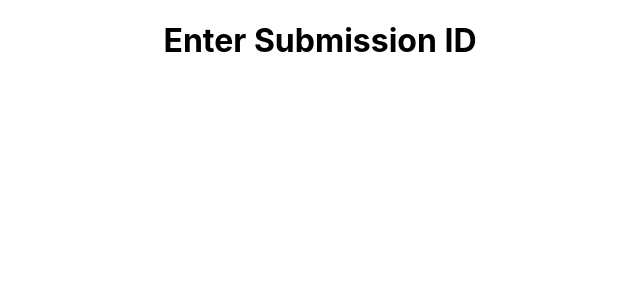
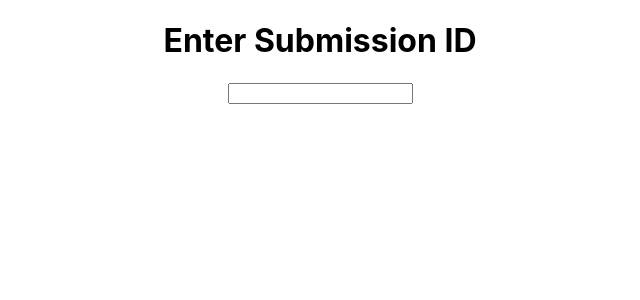
Before and after one commit to helenjanei/EE, a React (Create React App) app: page / in a window 1280 px wide. Shown: the top 300 px of the page, without its empty margins (320-960 px from the left). Built offline with nearby package versions, Linux system fonts and the light colour scheme.

Commit message:
creates and  passes test 'renders input elementD'

```diff
--- a/src/App.js
+++ b/src/App.js
@@ -4,6 +4,7 @@ function App() {
   return (
     <div className="App">
      <h1>Enter Submission ID</h1>
+      <input className="input" />
     </div>
   );
 }
```
Also changed, not shown: 1 other file (tests, documents, lock files or other folders).
